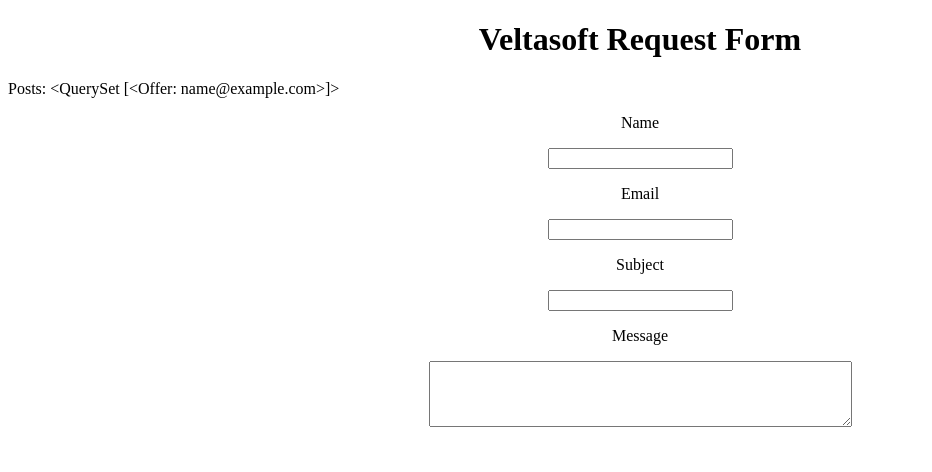
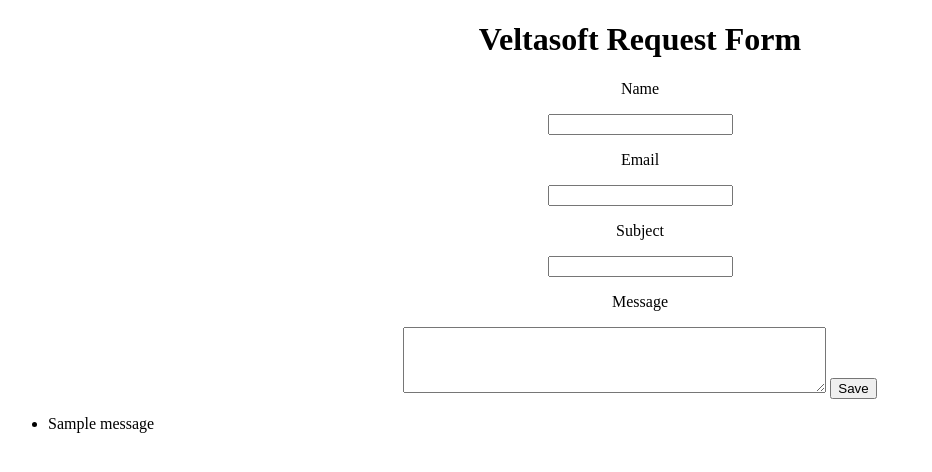
Before and after one commit to paveltabakov/veltasoftProject, a Django app: page / in a window 1280 px wide. Shown: the top 472 px of the page, without its empty margins (0-932 px from the left). Run offline with Django 3.2, Linux system fonts and the light colour scheme; tables that the repository leaves empty hold one stand-in row (values such as "Sample post"); one stand-in notice (Sample message) is shown.

Commit message:
Add success message and save form to db

```diff
--- a/offer/forms.py
+++ b/offer/forms.py
@@ -1,7 +1,7 @@
 from django import forms
 from .models import Offer
 
-class PostOffer(forms.ModelForm):
+class PostOfferForm(forms.ModelForm):
 
     class Meta:
         model = Offer
--- a/offer/templates/offer/show_offer_form.html
+++ b/offer/templates/offer/show_offer_form.html
@@ -6,12 +6,25 @@
 </head>
 <body>
 	<h1 align="center">Veltasoft Request Form</h1>
-	Posts: {{ offers }}
-	<div align="center">
-	<p>Name</p><input type="text"/>
-	<p>Email</p><input type="text"/>
-	<p>Subject</p><input type="text"/>
-	<p>Message</p><textarea rows="4" cols="50"></textarea>
-	</div>
+	<form action="save/" method="post">
+		{% csrf_token %} <!-- This is very important, since it makes your forms secure! -->
+		<div align="center">
+			<p>Name</p>
+			<input type="text" id="cust_name" name="customerName" />
+			<p>Email</p>
+			<input type="text" id="cust_email" name="email" />
+			<p>Subject</p>
+			<input type="text" id="subject" name="subject" />
+			<p>Message</p>
+			<textarea rows="4" cols="50" id="msgs" name="message"></textarea>
+			<button type="submit">Save</button>
+		</div>
+	</form>
+	{% if messages %}
+	<ul class="messages">
+		{% for message in messages %}
+		<li {% if message.tags %} class="{{ message.tags }}"{% endif %}>{{message }}</li> {% endfor %}
+	</ul>
+	{% endif %}
 </body>
 </html>
--- a/offer/urls.py
+++ b/offer/urls.py
@@ -4,4 +4,5 @@ from . import views # import all views from offer APP
 
 urlpatterns = [
     url(r'^$', views.show_offer_form, name='show_offer_form'),
+    url(r'save/', views.send, name='save'),
 ]
--- a/offer/views.py
+++ b/offer/views.py
@@ -1,10 +1,27 @@
 from django.shortcuts import render
-from .models import Offer #The dot(.) before models means current directory or current application
+from .models import Offer  # The dot(.) before models means current directory or current application
 # Both views.py and models.py are in the same directory
-
+from .forms import PostOfferForm
+from django.core.validators import validate_email
+from django.contrib import messages
 # Create your views here.
-#A view is a place where we put the "logic" of our application
+# A view is a place where we put the "logic" of our application
 
 def show_offer_form(request):
     offers = Offer.objects.all()
     return render(request, 'offer/show_offer_form.html', {'offers' : offers})
+
+
+def send(request):
+    if request.method == "POST":
+        # Get posted form
+        offerForm = PostOfferForm(request.POST)  # If method is POST then we want to construct the PostOfferForm with data from the form!
+        if offerForm.is_valid():
+            #email = offerForm.cleaned_data['email']
+            offerForm.save()
+            successText = "Your request is send! Thank you!"
+            messages.success(request, successText)
+            return render(request, 'offer/show_offer_form.html', {'form' : offerForm})
+    else:
+        form = PostOfferForm()
+    return render(request, 'offer/show_offer_form.html', {'form' : form})
```
